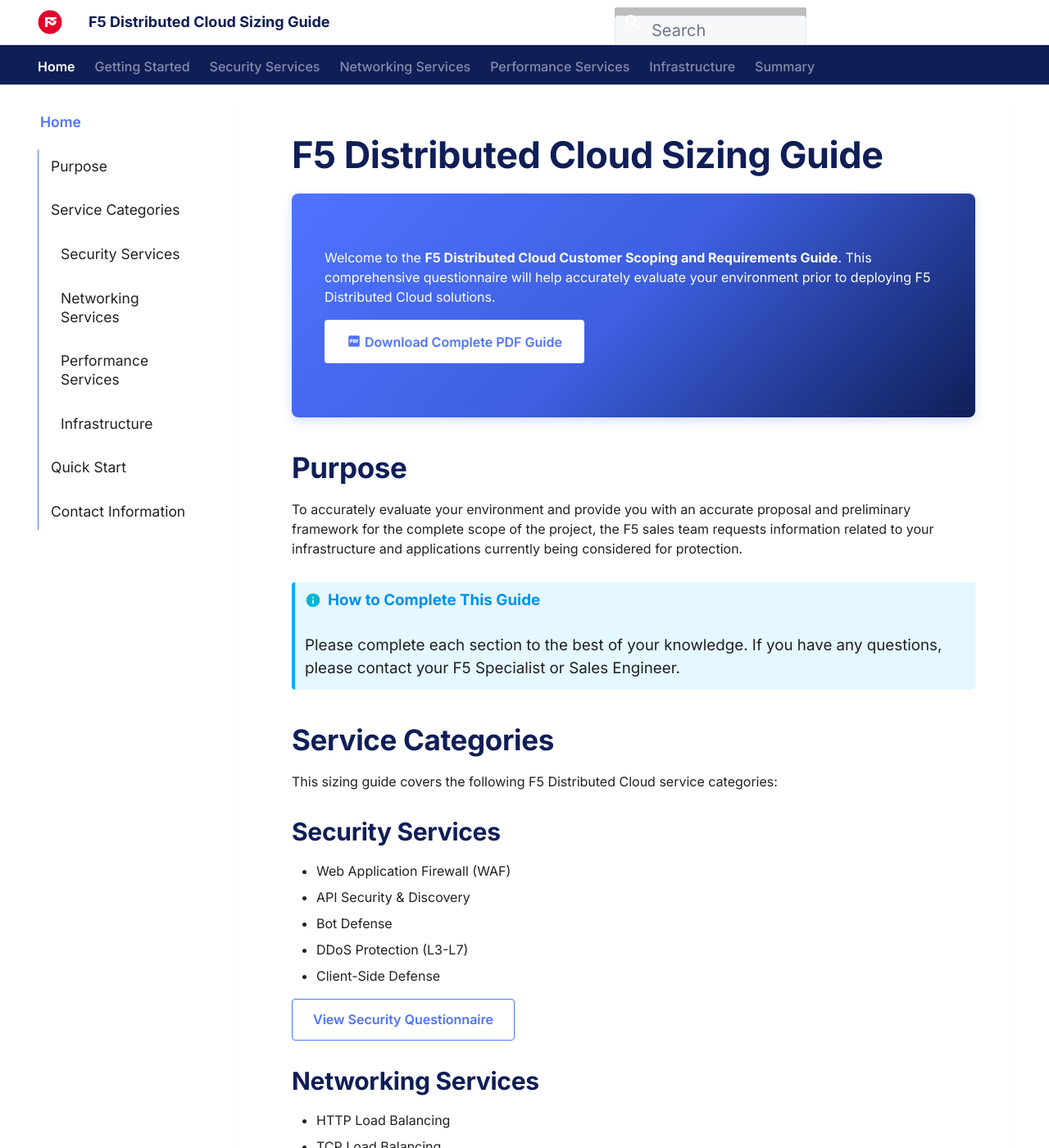
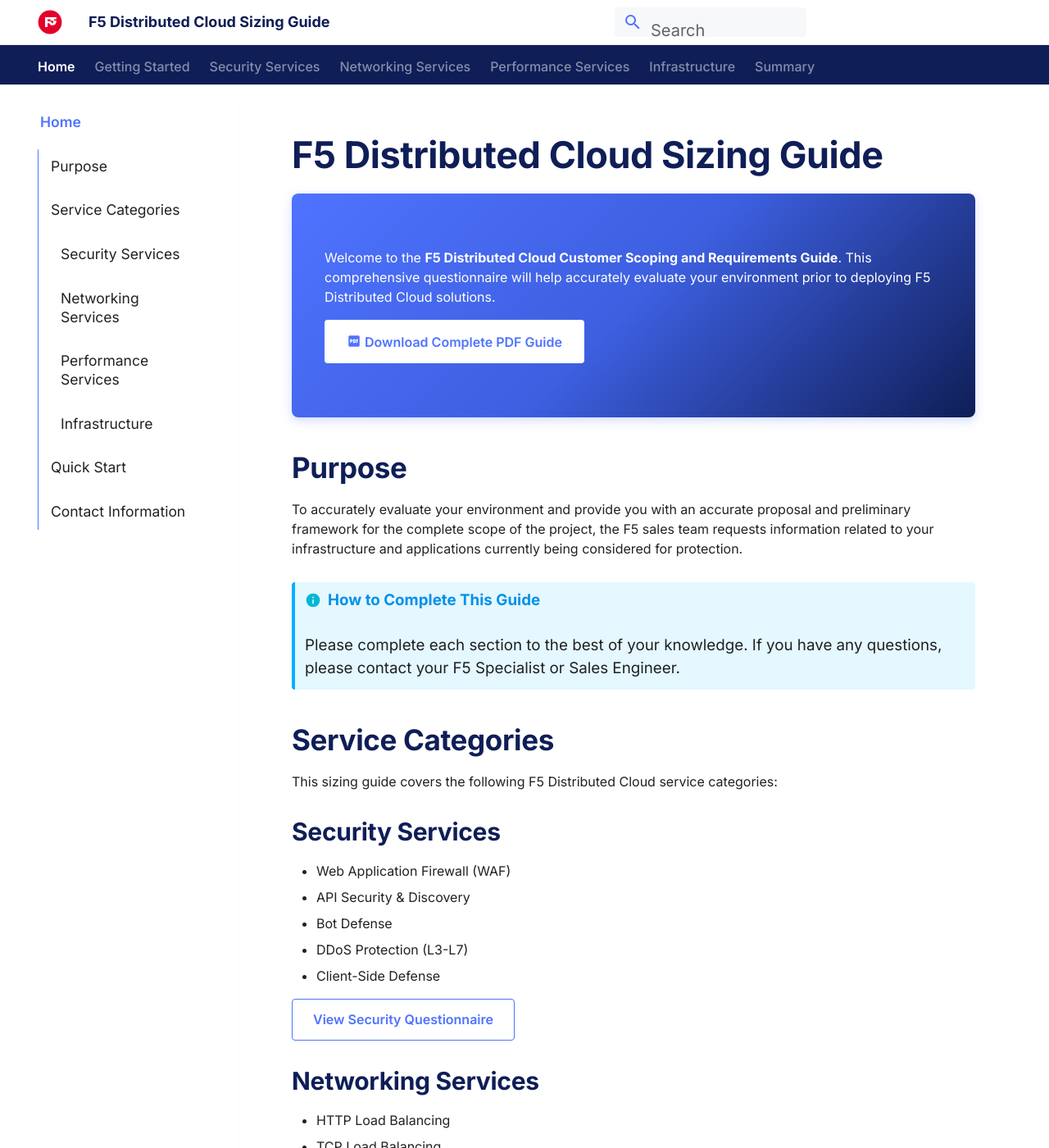
Before and after one commit to robinmordasiewicz/f5xc-sizing, an MkDocs documentation site: the page built from docs/index.md, in a window 1280 px wide and 1400 px high. Shown: the whole window at 82% size. Built offline with MkDocs 1.6.1 and Material for MkDocs 9.7.7, drawn with Linux system fonts in a browser that asks for light colours; comment, search, counter and statistics services are not loaded.

Commit message:
Fix search field and footer styling to match F5 docs
- Search field: Changed to filled style with #F7F8FA background and no
  border, matching F5 docs exactly
- Search icon: Set to F5 primary blue color
- Footer social icons: Fixed visibility by overriding MkDocs Material
  defaults with !important and setting proper gray color (#6C778C)
- Added dark mode support for search and footer styles

Co-Authored-By: Claude Opus 4.5 <noreply@anthropic.com>

```diff
--- a/docs/stylesheets/extra.css
+++ b/docs/stylesheets/extra.css
@@ -135,15 +135,44 @@ body,
   width: auto;
 }
 
-/* Search */
+/* Search - Filled style matching F5 docs exactly */
+.md-search__form {
+  background-color: var(--f5-bg-page) !important;
+  border-radius: 4px !important;
+}
+
 .md-search__input {
-  background-color: var(--f5-bg-page);
-  border: 1px solid var(--f5-border);
+  background-color: transparent !important;
+  border: none !important;
   border-radius: 4px;
+  color: rgba(0, 0, 0, 0.87) !important;
+  transition: background-color 0.2s ease;
 }
 
 .md-search__input::placeholder {
-  color: var(--f5-text-secondary);
+  color: rgba(0, 0, 0, 0.6) !important;
+}
+
+.md-search__input:focus {
+  background-color: transparent !important;
+  outline: none;
+}
+
+.md-search__icon {
+  color: var(--f5-primary-blue) !important;
+}
+
+[data-md-color-scheme="slate"] .md-search__form {
+  background-color: rgba(255, 255, 255, 0.1) !important;
+}
+
+[data-md-color-scheme="slate"] .md-search__input {
+  background-color: transparent !important;
+  color: rgba(255, 255, 255, 0.87) !important;
+}
+
+[data-md-color-scheme="slate"] .md-search__input::placeholder {
+  color: rgba(255, 255, 255, 0.6) !important;
 }
 
 /* --------------------------------------------------------------------------
@@ -601,27 +630,72 @@ textarea:focus {
 }
 
 /* --------------------------------------------------------------------------
-   Footer
+   Footer - Ensure visibility and sticky positioning
    -------------------------------------------------------------------------- */
 .md-footer {
   background-color: var(--f5-bg-card);
   border-top: 1px solid var(--f5-border-header);
+  margin-top: auto;
 }
 
 .md-footer-meta {
   background-color: var(--f5-bg-card);
+  padding: 0.75rem 0;
 }
 
 .md-footer-meta__inner {
-  padding: 1rem 1.5rem;
+  display: flex;
+  flex-wrap: wrap;
+  justify-content: space-between;
+  padding: 0.5rem 1rem;
+}
+
+/* Social icons container */
+.md-social {
+  display: flex !important;
+  gap: 0.75rem !important;
+  padding: 0.25rem 0 !important;
 }
 
 .md-social__link {
-  color: var(--f5-text-secondary);
+  display: inline-flex !important;
+  align-items: center !important;
+  justify-content: center !important;
+  color: var(--f5-text-secondary) !important;
+  font-size: 1.25rem !important;
+  transition: color 0.15s ease !important;
 }
 
 .md-social__link:hover {
+  color: var(--f5-primary-blue) !important;
+}
+
+.md-social__link svg {
+  width: 1.25rem !important;
+  height: 1.25rem !important;
+  fill: currentColor !important;
+}
+
+/* Footer navigation (prev/next) */
+.md-footer__inner {
+  background-color: var(--f5-bg-card);
+  border-top: 1px solid var(--f5-border);
+}
+
+.md-footer__link {
+  color: var(--f5-text-primary);
+}
+
+.md-footer__link:hover {
   color: var(--f5-primary-blue);
+}
+
+.md-footer__title {
+  color: var(--f5-navy);
+}
+
+.md-footer__direction {
+  color: var(--f5-text-secondary);
 }
 
 /* --------------------------------------------------------------------------
```
